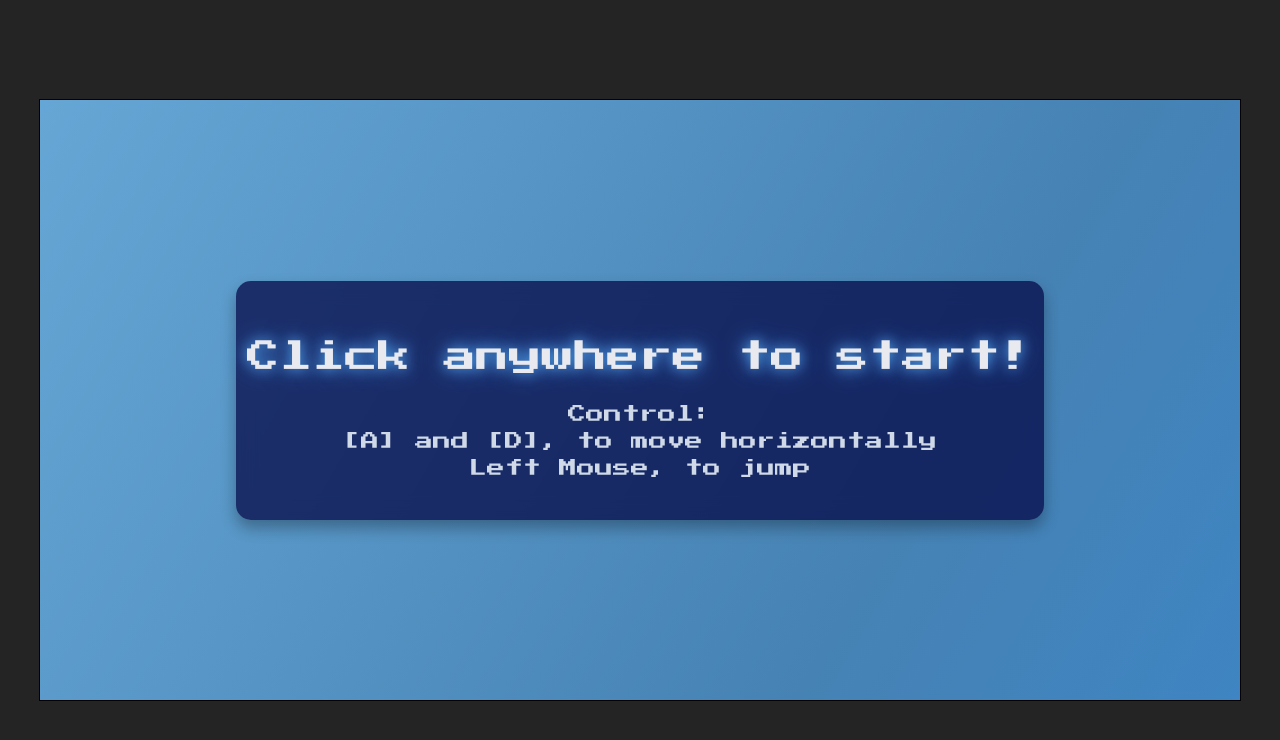
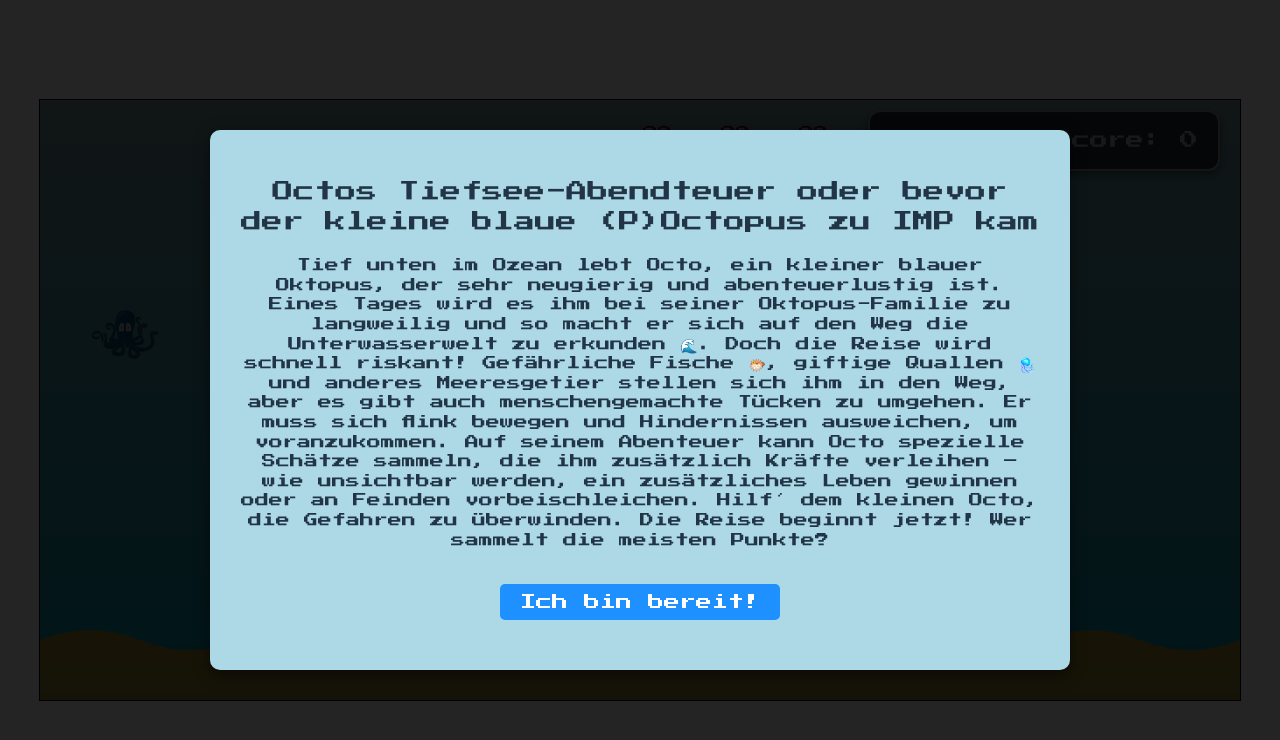
Before and after one commit to FxHaa/floppypoct, a React (Vite) app: page / in a window 1280 px wide. Shown: the top 740 px of the page. Built offline with nearby package versions, Linux system fonts and the light colour scheme.

Commit message:
Refactor game visuals and update modal/start screen logic
Enhanced game visuals, resizing assets and introducing consistent styling for elements like bonuses and obstacles. Added a story modal and revamped the start screen with clearer state management to improve user experience and gameplay flow.

```diff
--- a/src/SDMANAGER.tsx
+++ b/src/SDMANAGER.tsx
@@ -11,11 +11,16 @@ import SeaUrchin from "./components/SeaUrchin";
 import Anchor from "./components/Anchor";
 
 const SDMANAGER = () => {
+  const [showStoryModal, setShowStoryModal] = useState(true); // Modal sichtbar beim Start
+  const [showStartScreen, setShowStartScreen] = useState(true); // New state for start screen
+
+  const startGame = () => {
+    setShowStoryModal(false); // Hide the modal
+    setShowStartScreen(true); // Show the start screen
+  };
 
   const INIT_JELLYFISHSPEED = 2;
   const INIT_FISHSPEED = 4;
-  const JELLYFISH_DELAY = 0;
-  const JELLYFISH_FREQUENCY = 10000;
   const JELLYFISH_TRACK = 0.002
   const NUM_BONUSES = 3;
   const BONUS_FREQUENCY = 30000; //30000
@@ -52,14 +57,18 @@ const SDMANAGER = () => {
   const gravity = 0.5; // Gravity acceleration
   const jumpStrength = -10; // Initial velocity on jump
   const terminalVelocity = 10; // Maximum downward velocity
-  const fishWidth = 100;
-  const fishGap = 100; // Space between top and bottom fishes
+  const fishWidth = 60;
+  const fishGap = 60; // Space between top and bottom fishes
   const torpedoWidth = 60; // Torpedo size
-  const torpedoHeight = 20;
+  const torpedoHeight = 60;
   const whaleSharkWidth = 200; // whaleshark size
   const whaleSharkHeight = 200;
-  const jellyFishWidth = 200; // jellyFish size
-  const jellyFishHeight = 200;
+  const jellyFishWidth = 50; // jellyFish size
+  const jellyFishHeight = 60;
+  const anchorHeight = 60;
+  const anchorWidth = 30;
+  const SeaUrchinWidth = 60;
+  const SeaUrchinHeight = 60;
   const spawnX = 2000;
 
   const gameStartedRef = useRef(gameStarted);
@@ -70,17 +79,17 @@ const SDMANAGER = () => {
   const passedWhaleSharksRef = useRef(new Set()); // Track passed whaleshark by their `id`
   const passedJellyFishesRef = useRef(new Set()); // Track passed jellyFish by their `id`
 
-  const bonusWidth = 30; // Größe des Bonus
-  const bonusHeight = 30;
+  const bonusWidth = 60; // Größe des Bonus
+  const bonusHeight = 60;
   const bonusDuration = 15000; // Effekt-Dauer (20 Sekunden)
 
   const levelConfigs = [
     {
       level: 1,
       mobTypes: ["Fish"],
-      jellyfishConfig: { frequency: 15000, speed: 2 },
-      seaUrchinConfig: { frequency: 15000, speed: 5, verticalRange: 2 }, // Sea Urchin im Level
-      anchorConfig: { frequency: 10000, acceleration: 0.3, initialSpeed: 2 }, //
+      jellyfishConfig: { frequency: 500, speed: 2 },
+      seaUrchinConfig: { frequency: 500, speed: 5, verticalRange: 2 }, // Sea Urchin put the im Level
+      anchorConfig: { frequency: 500, acceleration: 0.3, initialSpeed: 2 }, //
     },
     {
       level: 2,
@@ -191,7 +200,7 @@ const SDMANAGER = () => {
         // Zeige kurz den Levelwechsel an
         setShowLevelIndicator(true);
         setTimeout(() => setShowLevelIndicator(false), 3000); // Hinweis für 3 Sekunden
-      }, 60000); // Alle 60 Sekunden
+      }, 45000); // Alle 60 Sekunden
     }
 
     return () => clearInterval(levelTimer); // Timer bereinigen
@@ -232,6 +241,7 @@ const SDMANAGER = () => {
     const birdBottom = birdPosition.y + 70; // Adjusted hitbox
     const birdLeft = birdPosition.x; // Adjusted hitbox
     const birdRight = birdPosition.x + 70; // Adjusted hitbox
+    const groundLevel = 600;
 
     // Check for collision with bonus
     bonuses.forEach((bonus) => {
@@ -305,11 +315,17 @@ const SDMANAGER = () => {
       }
     };
 
+    if (birdBottom >= groundLevel) {
+      handleCollision(); // Leben reduzieren
+      setBirdPosition((prev) => ({ ...prev, y: groundLevel - 70 })); // Vogel auf Boden zurücksetzen (visueller Effekt)
+      return;
+    }
+
     seaUrchins.forEach((seaUrchin) => {
       const seaUrchinLeft = seaUrchin.x;
-      const seaUrchinRight = seaUrchin.x + 50; // Breite anpassen
+      const seaUrchinRight = seaUrchin.x + SeaUrchinWidth; // Breite anpassen
       const seaUrchinTop = seaUrchin.y;
-      const seaUrchinBottom = seaUrchin.y + 50; // Höhe anpassen
+      const seaUrchinBottom = seaUrchin.y + SeaUrchinHeight; // Höhe anpassen
 
       const isColliding =
           birdRight > seaUrchinLeft &&
@@ -404,9 +420,9 @@ const SDMANAGER = () => {
 
     anchors.forEach((anchor) => {
       const anchorLeft = anchor.x;
-      const anchorRight = anchor.x + 40; // Breite des Anchors
+      const anchorRight = anchor.x + anchorWidth; // Breite des Anchors
       const anchorTop = anchor.y;
-      const anchorBottom = anchor.y + 40; // Höhe des Anchors
+      const anchorBottom = anchor.y + anchorHeight; // Höhe des Anchors
 
       const isColliding =
           birdRight > anchorLeft &&
@@ -741,6 +757,72 @@ const SDMANAGER = () => {
   return (
       <div className={`App ${gameOver ? "game-over" : ""}`} onClick={jump}>
         <Bird birdPosition={birdPosition} isVisible={isVisible}/>
+        {showStoryModal && (
+            <div
+                style={{
+                  position: "absolute",
+                  top: 0,
+                  left: 0,
+                  width: "100%",
+                  height: "100%",
+                  display: "flex",
+                  justifyContent: "center",
+                  alignItems: "center",
+                  backgroundColor: "rgba(0, 0, 0, 0.9)", // Hintergrund abdunkeln
+                  zIndex: 1100, // Sicherstellen, dass es oberhalb angezeigt wird
+                }}
+            >
+              <div
+                  style={{
+                    backgroundColor: "lightblue",
+                    padding: "30px",
+                    borderRadius: "10px",
+                    width: "100%",
+                    height: "80%",
+                    maxWidth: "800px",
+                    textAlign: "center",
+                    boxShadow: "0px 4px 15px rgba(0, 0, 0, 0.5)",
+                    fontSize: "14px", // Schriftgröße reduziert
+                    lineHeight: "1.4", // Absatzzeilenhöhe anpassen
+                    zIndex: 1200,
+                  }}
+              >
+                <h2 style={{ marginBottom: "20px", fontWeight: "bold" }}>
+                  Octos Tiefsee-Abendteuer oder bevor der kleine blaue (P)Octopus zu IMP kam
+                </h2>
+                <p>
+                  Tief unten im Ozean lebt Octo, ein kleiner blauer Oktopus, der sehr neugierig und abenteuerlustig ist. Eines Tages wird es ihm bei seiner Oktopus-Familie zu langweilig und so macht er sich auf den Weg die Unterwasserwelt zu erkunden 🌊.
+                  Doch die Reise wird schnell riskant! Gefährliche Fische 🐡, giftige Quallen 🪼und anderes Meeresgetier stellen sich ihm in den Weg, aber es gibt auch menschengemachte Tücken zu umgehen. Er muss sich flink bewegen und Hindernissen ausweichen, um voranzukommen.
+                  Auf seinem Abenteuer kann Octo spezielle Schätze sammeln, die ihm zusätzlich Kräfte verleihen – wie unsichtbar werden, ein zusätzliches Leben gewinnen oder an Feinden vorbeischleichen.
+                  Hilf´ dem kleinen Octo, die Gefahren zu überwinden. Die Reise beginnt jetzt!
+                  Wer sammelt die meisten Punkte?
+                </p>
+                <button
+                    onClick={startGame} // Verbindet das Schließen des Modals und Start des Spiels
+                    style={{
+                      marginTop: "20px",
+                      padding: "10px 20px",
+                      fontSize: "16px",
+                      fontWeight: "bold",
+                      borderRadius: "5px",
+                      backgroundColor: "#1E90FF",
+                      color: "white",
+                      border: "none",
+                      cursor: "pointer",
+                      transition: "0.3s",
+                    }}
+                    onMouseOver={(e) =>
+                        (e.currentTarget.style.backgroundColor = "#4682B4")
+                    }
+                    onMouseOut={(e) =>
+                        (e.currentTarget.style.backgroundColor = "#1E90FF")
+                    }
+                >
+                  Ich bin bereit!
+                </button>
+              </div>
+            </div>
+        )}
         {fishes.map((fish) => (
             <Fish
                 key={fish.id}
@@ -791,16 +873,57 @@ const SDMANAGER = () => {
             <div
                 style={{
                   position: "absolute",
-                  top: 10, // Platzierung nach oben
-                  left: 10, // Platzierung nach links
-                  fontSize: "16px",
-                  padding: "5px 10px",
-                  backgroundColor: "rgba(0, 0, 0, 0.5)",
-                  color: "white",
-                  borderRadius: "5px",
+                  top: 10, // Abstand zum oberen Rand
+                  right: 20, // Abstand zum rechten Rand
+                  display: "flex", // Flexbox für horizontale Ausrichtung
+                  flexDirection: "row", // Elemente horizontal anordnen
+                  alignItems: "center", // Vertikale Zentrierung der Kinder
+                  gap: "20px", // Abstand zwischen Herzen und Level/Score-Feld
+                  zIndex: 1000, // Über anderen Elementen
                 }}
             >
-              Level: {level}
+              {/* Herzen-Anzeigeblock */}
+              <div
+                  style={{
+                    display: "flex",
+                    flexDirection: "row", // Elemente horizontal anordnen
+                    alignItems: "center", // Vertikale Zentrierung
+                    gap: "8px", // Mehr Abstand zwischen den Herzen
+                    height: "100%",
+                  }}
+              >
+                {lives > 0 &&
+                    [...Array(lives)].map((_, index) => (
+                        <Heart key={index} />
+                    ))}
+              </div>
+
+              {/* Auffälliger Level/Score-Anzeigeblock */}
+              <div
+                  style={{
+                    display: "flex",
+                    flexDirection: "row", // Level und Score horizontal
+                    alignItems: "center", // Vertikale Zentrierung
+                    gap: "20px", // Abstand zwischen Level und Score
+                    backgroundColor: "rgba(0, 0, 0, 0.7)", // Stärker abgedunkelter, transparenter Hintergrund
+                    padding: "15px 20px", // Mehr Innenabstand für bessere Sichtbarkeit
+                    borderRadius: "12px", // Größere, weichere Rundungen
+                    color: "white", // Klare, helle Schriftfarbe
+                    fontSize: "18px", // Größere Schrift für mehr Präsenz
+                    fontWeight: "bold", // Fettere Schrift für klare Lesbarkeit
+                    boxShadow: "0px 4px 10px rgba(0, 0, 0, 0.5)", // Schatten für 3D-Effekt
+                    border: "2px solid rgba(255, 255, 255, 0.8)", // Dezenter weißer Rahmen
+                  }}
+              >
+                {/* Level-Anzeige */}
+                <div style={{}}>
+                  <strong>Level:</strong> {level}
+                </div>
+                {/* Score-Anzeige */}
+                <div style={{}}>
+                  <strong>Score:</strong> {score}
+                </div>
+              </div>
             </div>
         )}
 
@@ -862,43 +985,8 @@ const SDMANAGER = () => {
               Invicible Mode Active!
             </div>
         )}
-        {!gameOver && (
-            <div
-                style={{
-                  position: "absolute",
-                  top: 20,
-                  right: 20,
-                  display: "flex",
-                  alignItems: "center",
-                  gap: "5px",
-                  zIndex: 1000
-                }}
-            >
-              <div
-                  style={{
-                    marginRight: '20px',
-                    display: 'flex',
-                    alignItems: 'center'
-                  }}
-              >
-                {lives > 0 && [...Array(lives)].map((_, index) => (
-                    <Heart key={index} />
-                ))}
-              </div>
-              <div
-                  style={{
-                    fontSize: "14px",
-                    color: "white",
-                    backgroundColor: "rgba(0, 0, 0, 0.5)",
-                    padding: "5px 10px",
-                    borderRadius: "5px",
-                  }}
-              >
-                Score: {score}
-              </div>
-            </div>
-        )}
-        {!gameStarted && !gameOver &&(
+        {/* Start Screen Rendering */}
+        {!gameOver && showStartScreen && !showStoryModal && !gameStarted && (
             <div
                 style={{
                   position: "absolute",
@@ -909,13 +997,15 @@ const SDMANAGER = () => {
                   display: "flex",
                   justifyContent: "center",
                   alignItems: "center",
-                  background: "linear-gradient(120deg, #87CEFA, #4682B4, #1E90FF)", // Blautöne
-                  backgroundSize: "300% 300%", // Für sanfte Gradient-Animation
-                  animation: "gradientMoveBlue 8s ease infinite", // Animierter Gradient
-                  color: "white",
-                  fontSize: "24px",
-                  fontWeight: "bold",
-                  zIndex: 1000,
+                  background: "linear-gradient(120deg, #87CEFA, #4682B4, #1E90FF)", // Animated background
+                  backgroundSize: "300% 300%",
+                  animation: "gradientMoveBlue 8s ease infinite",
+                  zIndex: 2000,
+                }}
+                onClick={() => {
+                  setShowStartScreen(false); // Hide the start screen
+                  setGameStarted(true); // Start the game
+                  console.log("CLICKED")
                 }}
             >
               <div
@@ -923,15 +1013,15 @@ const SDMANAGER = () => {
                     textAlign: "center",
                     padding: "20px",
                     borderRadius: "15px",
-                    backgroundColor: "rgba(0, 0, 64, 0.7)", // Halbtransparenter dunklerer Blauton für den Hintergrund des Textes
-                    boxShadow: "0px 8px 15px rgba(0, 0, 0, 0.3)", // Leichter Schatteneffekt
-                    backdropFilter: "blur(10px)", // Weichzeichnereffekt
+                    backgroundColor: "rgba(0, 0, 64, 0.7)",
+                    boxShadow: "0px 8px 15px rgba(0, 0, 0, 0.3)",
+                    backdropFilter: "blur(10px)",
                     color: "white",
                   }}
               >
                 <div
                     style={{
-                      animation: "pulseBlue 1.5s infinite", // Animation für Text
+                      animation: "pulseBlue 1.5s infinite",
                     }}
                 >
                   <p style={{ fontSize: "32px", fontWeight: "bold", marginBottom: "20px" }}>
--- a/src/components/Bonus.tsx
+++ b/src/components/Bonus.tsx
@@ -7,7 +7,7 @@ const Bonus = ({ bonusPosition }) => {
       <img
           src={treasure}
           alt="bird"
-          className="bird border-box"
+          className="bird"
           style={{
             left: bonusPosition.x,
             top: bonusPosition.y,
--- a/src/components/Heart.tsx
+++ b/src/components/Heart.tsx
@@ -1,17 +1,17 @@
+import React from "react";
 import heart from "/heart.png";
 const Heart = () => (
-    <div style={{
-          display: 'inline-block',
-          width: '40px',
-          height: '40px',
-          backgroundImage: heart, // Add a pixel-art heart image
-          backgroundSize: 'cover',
-          imageRendering: 'pixelated',
-          margin: '0 2px'
-    }}>
-          <p>♥️</p>
-    </div>
-
+    <div
+        style={{
+          display: "inline-block",
+          width: "60px", // Erhöhte Breite für größere Herzen
+          height: "60px", // Erhöhte Höhe für größere Herzen
+          backgroundImage: `url(${heart})`,
+          backgroundSize: "cover",
+          imageRendering: "pixelated",
+          margin: "0 5px", // Mehr Abstand zwischen Herzen
+        }}
+    ></div>
 );
 
 export default Heart;
--- a/src/styles.css
+++ b/src/styles.css
@@ -35,7 +35,6 @@ body {
   width: 70px;
   height: 70px;
   user-select: none;
-  border: 2px solid blue;
   zIndex: 10;
 }
 
@@ -53,8 +52,8 @@ body {
 
 .turtle {
   position: absolute;
-  width: 100px;
-  height: 100px;
+  width: 60px;
+  height: 60px;
 }
 
 .whaleshark {
@@ -63,8 +62,24 @@ body {
   height: 200px;
 }
 
-.border-box {
-  border: red 1px solid;
+.anchor {
+  width: 30px;
+  height: 60px;
+}
+
+.bonus {
+  width: 60px;
+  height: 60px;
+}
+
+.jellyfish {
+  width: 50px;
+  height: 60px;
+}
+
+.seaurchin {
+  width: 60px;
+  height: 60px;
 }
 
 .ground {
```
